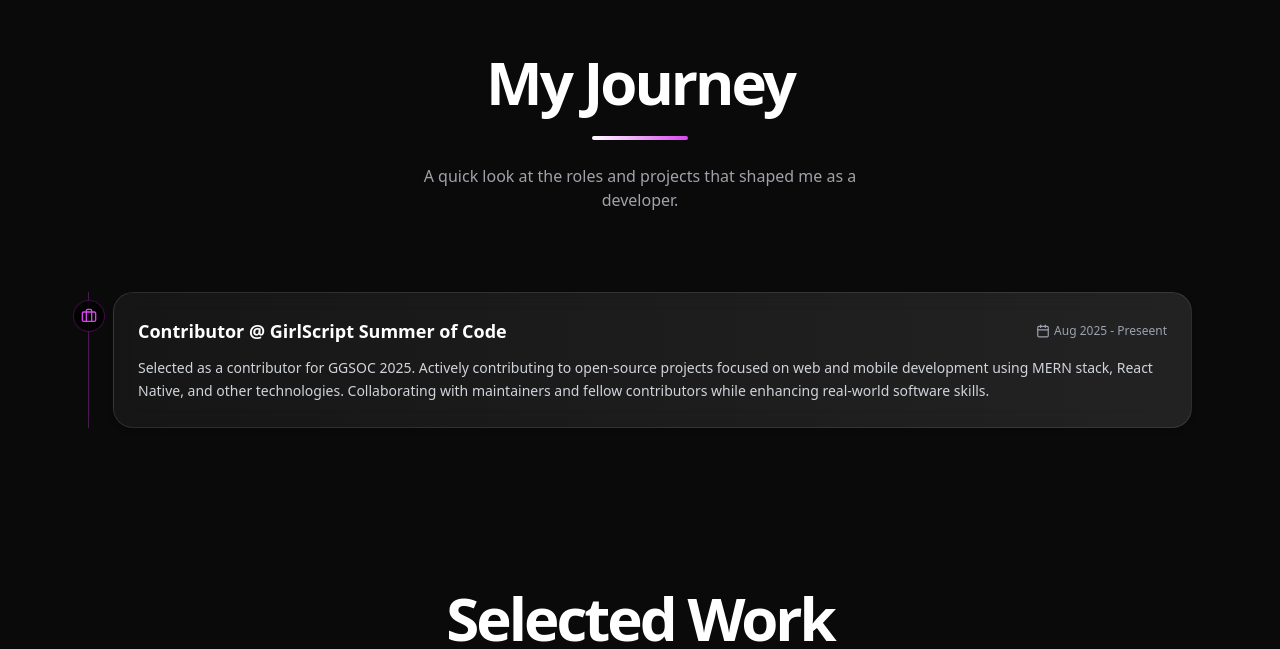
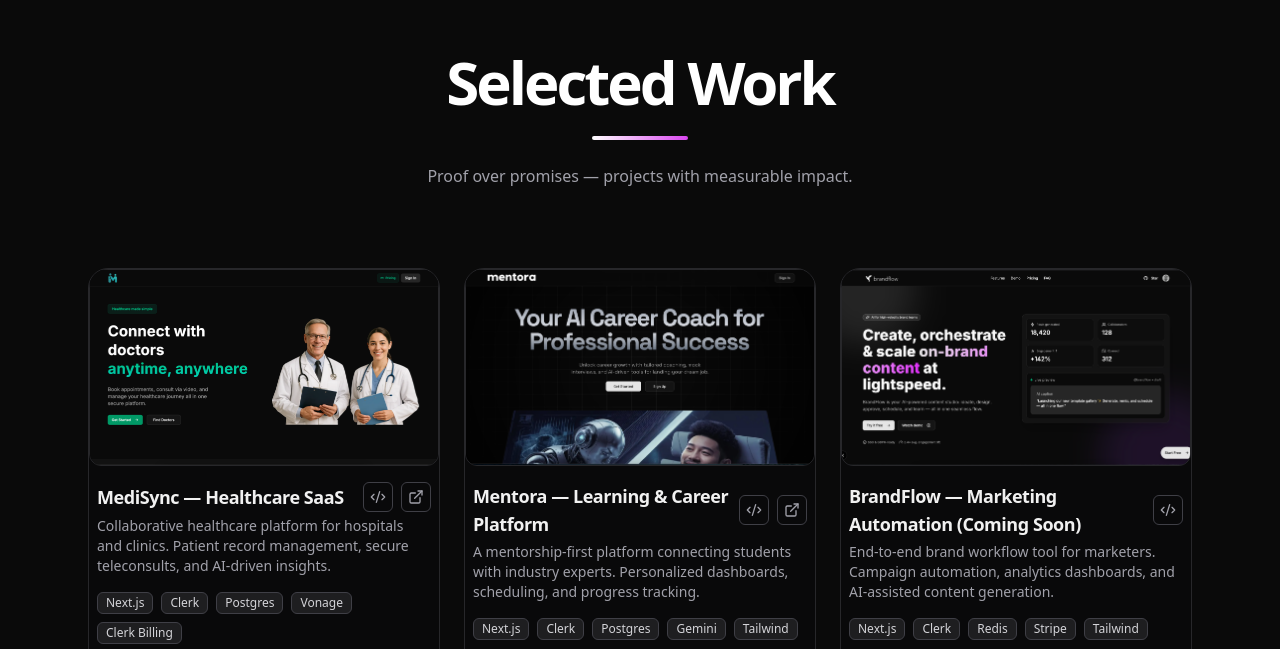
Before and after one commit to rahulkpr2510/portfolio-website, a Next.js app: page / in a window 1280 px wide. Shown: the part 1431-2080 px from the top of the page. Built offline with nearby package versions, Linux system fonts and the light colour scheme; no server answers.

Commit message:
refactor(page): temporarily comment out Experience component

```diff
--- a/app/page.tsx
+++ b/app/page.tsx
@@ -1,7 +1,7 @@
 import { Header } from "@/components/Header";
 import Intro from "@/components/Intro";
 import Skills from "@/components/Skills";
-import Experience from "@/components/Experience";
+// import Experience from "@/components/Experience";
 import Projects from "@/components/Projects";
 import Education from "@/components/Education";
 import Certifications from "@/components/Certifications";
@@ -15,7 +15,7 @@
       <Header />
       <Intro />
       <Skills />
-      <Experience />
+      {/*<Experience />*/}
       <Projects />
       <Education />
       <Certifications />
```
